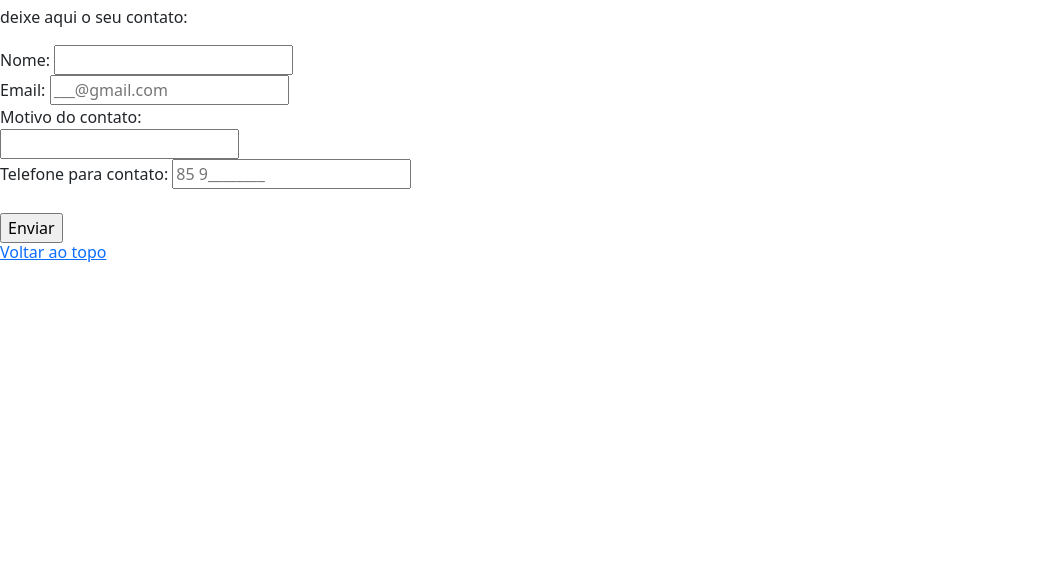
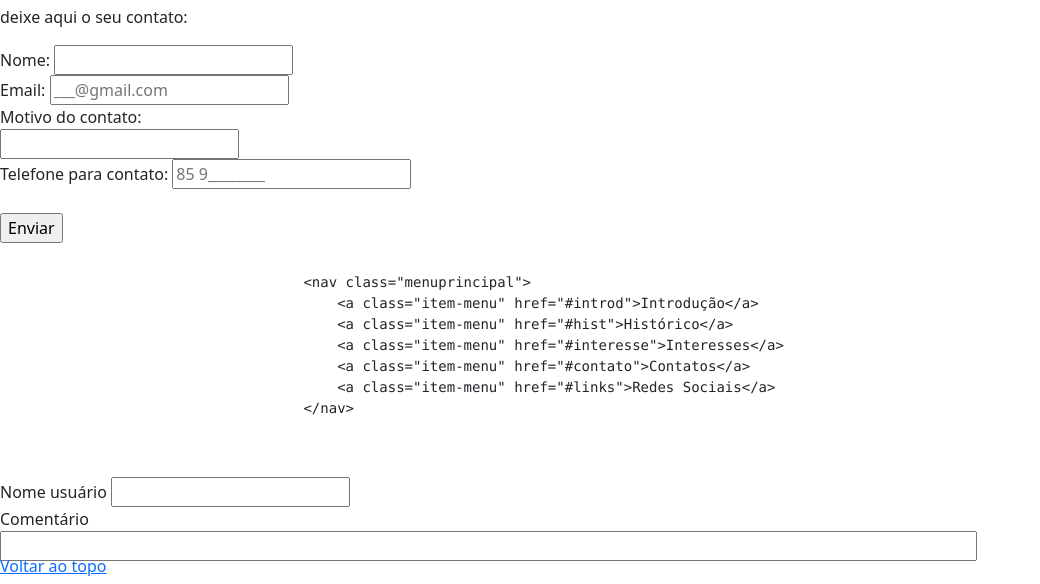
Before and after one commit to iagoponte/portfoliofinal.iagoponte, a plain HTML site: page index.html in a window 1280 px wide. Shown: the part 765-1349 px from the top of the page, without its empty margins (0-1040 px from the left). Before the commit the page ends 1035 px from the top, so only its background shows below. Drawn offline with nearby package versions, Linux system fonts and the light colour scheme.

Commit message:
exemplosdecodigoecomentariosuser

```diff
--- /dev/null
+++ b/estilo.css
@@ -0,0 +1,5 @@
+.comment {
+    display: block;
+    width: 100px;
+    height: 50px;
+}
--- a/index.html
+++ b/index.html
@@ -5,6 +5,7 @@
     <meta name="viewport" content="widht=device-width, initial-scale=1.0">
     <!-- a rel deve sempre ser nomeada como "stylesheet" pois é uma convenção da www3, se for nomeado de outra forma não vai ser lido pelos navegadores (lidando com um doc CSS, a relação é sempre essa de estilo e nomeada dessa forma)-->
     <link href="https://cdn.jsdelivr.net/npm/bootstrap@5.3.3/dist/css/bootstrap.min.css" rel="stylesheet" integrity="sha384-QWTKZyjpPEjISv5WaRU9OFeRpok6YctnYmDr5pNlyT2bRjXh0JMhjY6hW+ALEwIH" crossorigin="anonymous">
+    <link href="/estilo.css" rel="stylesheet" crossorigin="anonymous">
     <title>Curriculum Vitae Iago Ponte</title>
 </head>
 
@@ -117,6 +118,46 @@
                 </form>
             </section>
         </div>
+
+        <div class="secao7">
+            <div class="box">
+                <article>
+                    <div class="heading">
+                        <h1>
+
+                        </h1>
+                    </div>
+                    <div class="conteudobox">
+                        <div class="clipboard-content">
+                            <pre class="pre-scrollable">
+                                <code>
+                                    &lt;nav class="menuprincipal"&gt;
+                                        &lt;a class="item-menu" href="#introd"&gt;Introdução&lt;/a&gt;
+                                        &lt;a class="item-menu" href="#hist"&gt;Histórico&lt;/a&gt;
+                                        &lt;a class="item-menu" href="#interesse"&gt;Interesses&lt;/a&gt;
+                                        &lt;a class="item-menu" href="#contato"&gt;Contatos&lt;/a&gt;
+                                        &lt;a class="item-menu" href="#links"&gt;Redes Sociais&lt;/a&gt;
+                                    &lt;/nav&gt;
+                                </code>
+                            </pre>
+                        </div>
+                    </div>
+                </article>
+            </div>
+            <form action="/PortfolioFINAL/" method="get">
+                <label>
+                    Nome usuário
+                    <input id="nome_user" type="text" nome="nome_user" required> <!--fazer com que seja obrigatório para enviar no botão final-->
+                </label>
+                <br>
+                <label class="comment">
+                    Comentário
+                    <br>
+                    <input id="comentario_user" type="text" comentario="nome_user" required size="100"> <!--fazer com que seja obrigatório para enviar no botão final-->
+                </label>
+            </form>
+        </div>
+
     </div>
     <h6 id="voltarinicio"><a href="#top">Voltar ao topo</a></h6>
 
```
Also changed, not shown: 1 other file.
